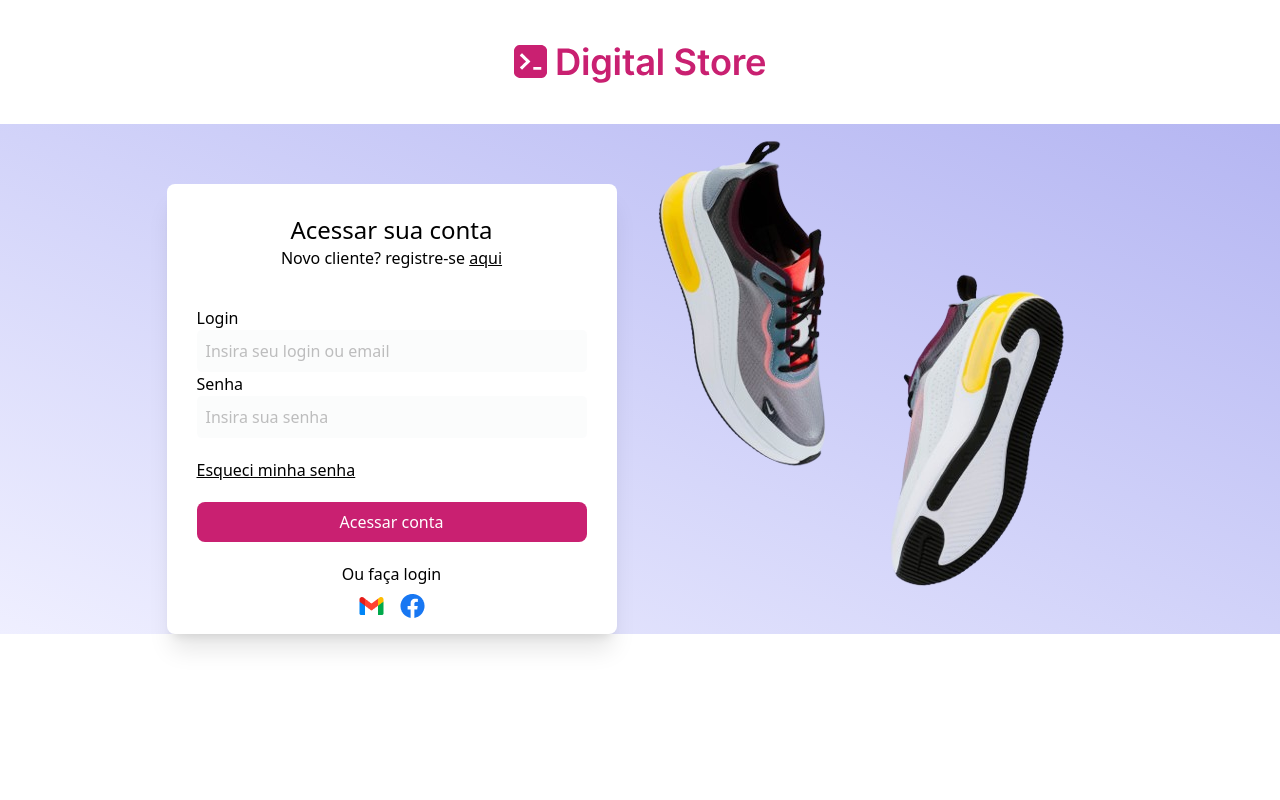
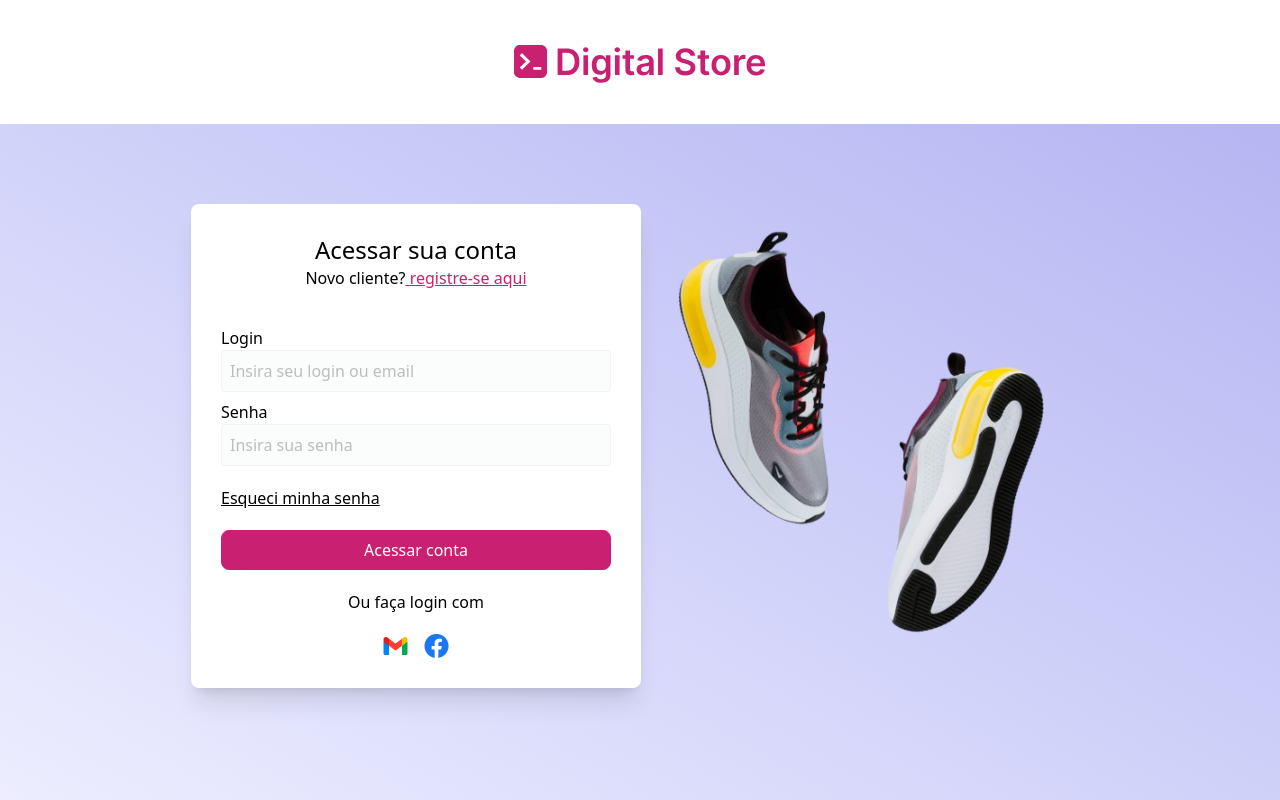
Before and after one commit to Fbr-bn/react-dripstore, a React (Vite) app: page /login in a window 1280 px wide. Shown: the top 800 px of the page. Built offline with nearby package versions, Linux system fonts and the light colour scheme.

Commit message:
criação de navegação e correção de design

```diff
--- a/src/main.jsx
+++ b/src/main.jsx
@@ -9,6 +9,7 @@ import FormAccount from "./pages/FormAccount";
 import AccountLogin from "./pages/AccountLogin";
 import AccoutCreate from "./pages/AccountCreate";
 import { Navigate } from "react-router-dom";
+import MyInformation from "./pages/MyInformation";
 
 
 ReactDOM.createRoot(document.getElementById("root")).render(
@@ -23,6 +24,7 @@ ReactDOM.createRoot(document.getElementById("root")).render(
         <Route path="/product-details" element={<ProductDetails />} />
         <Route path="/my-orders" element={<MyOrders />} />
         <Route path="/confirmation" element={<PageConfirmation />} />
+        <Route path="/my-information" element={<MyInformation />} />
       </Routes>
     </BrowserRouter>
   </React.StrictMode>
--- a/src/pages/AccountCreate.jsx
+++ b/src/pages/AccountCreate.jsx
@@ -1,58 +1,76 @@
+import React from "react";
+import { Link } from "react-router-dom"; // Importando o Link para navegação
 import LogoHeader from "../assets/logo-header.svg";
-import LogoEmail from "../assets/gmail.png"
-import LogoFacebook from "../assets/facebook.login.png"
-import TenisLogin4 from "../assets/tenislogin4.png"
+import LogoEmail from "../assets/gmail.png";
+import LogoFacebook from "../assets/facebook.login.png";
+import TenisLogin4 from "../assets/tenislogin4.png";
+import Footer from "../components/Footer";
 
-
-export default function AccoutCreate(){
-    return(
+export default function AccountCreate() {
+  return (
+    <>
       <div className="flex flex-col items-center justify-center">
-             <header className="bg-white w-full flex justify-center items-cente p-5 xl:p-10 xl:flex xl:justify-start xl:h-[]">
-        <div className="flex items-center justify-center flex-1 space-x-4">
-            <img src={LogoHeader} alt=""
-            className="w-50 xl:absolute xl:top-[px] xl:left-[70px] xl:w-[253px] xl:h-[44px]"/>
+        <header className="flex w-full items-center justify-center p-5 xl:p-10">
+          <div className="flex flex-1 items-center justify-center space-x-4">
+            <img
+              src={LogoHeader}
+              alt="DripStore Logo"
+              className="w-50 xl:w-[253px] xl:h-[44px]"
+            />
           </div>
         </header>
-    <div className="bg-linear-to-bl from-[#b5b6f2] to-[#efefff] w-full">
-        <div className="flex items-center justify-center  ">
-            <div className="bg-white flex flex-col  w-[315px]
-                        h-[400px] top-[171px] left-[30px] p-[30px]
-                        rounded-lg shadow-xl mt-15 gap-5 md:w-[500px] md:h-[400px]">
+
+        {/* A classe py-10 e pb-20 foi adicionada aqui para criar o espaçamento */}
+        <div className="w-full bg-gradient-to-bl from-[#b5b6f2] to-[#efefff] py-10 pb-20">
+          <div className="flex items-center justify-center">
+            <div className="flex h-auto w-[315px] flex-col gap-5 rounded-lg bg-white p-[30px] shadow-xl md:h-auto md:w-[500px]">
               <div>
-                    <h2 className="text-2xl flex justify-center items-center">Crie sua conta </h2>
-                    <h3 className="text-center mb-4">
-                        Já possui uma conta? Entre <a href="#" className=" underline cursor-pointer hover:text-[#C92071]"> aqui</a>
+                <h2 className="text-center text-2xl">Crie sua conta</h2>
+                <h3 className="mb-4 text-center">
+                  Já possui uma conta?
+                  {/* Link funcional para a página de login */}
+                  <Link to="/login" className="cursor-pointer text-[#C92071] underline hover:text-pink-700">
+                    {" "}
+                    Entre aqui
+                  </Link>
                 </h3>
               </div>
 
               <div>
-                    <p>Email </p>
-                    <input type="text" name="email" id="email"
-                    placeholder="Insira seu login ou email" className="opacity-50 w-full p-2 border bg-gray-200 border-gray-50 rounded
-                    focus:outline-none focus:ring-2 focus:ring-pink-400"/>
-
+                <p>Email</p>
+                <input
+                  type="text"
+                  name="email"
+                  id="email"
+                  placeholder="Insira seu login ou email"
+                  className="w-full rounded border border-gray-200 bg-gray-50 p-2 opacity-50 focus:outline-none focus:ring-2 focus:ring-pink-400"
+                />
               </div>
 
               <div>
-                    <button type="submit" className="text-white bg-[#C92071] bordeR-[#C92071]
-                    cursor-pointer w-full h-[40px] rounded-lg">Criar conta</button>
+                <button
+                  type="submit"
+                  className="h-[40px] w-full cursor-pointer rounded-lg border border-[#C92071] bg-[#C92071] text-white"
+                >
+                  Criar conta
+                </button>
               </div>
-                <h3 className="flex justify-center items-center">Ou faça login</h3>
-                <div className="flex justify-center items-center gap-4 h-[0px] ">
-                    <img src={LogoEmail} alt="" className="cursor-pointer"/>
-                    <img src={LogoFacebook} alt="" className="cursor-pointer"/>
-
+              <h3 className="flex items-center justify-center">
+                Ou faça login com
+              </h3>
+              <div className="flex h-auto items-center justify-center gap-4">
+                <img src={LogoEmail} alt="Login com Gmail" className="cursor-pointer" />
+                <img src={LogoFacebook} alt="Login com Facebook" className="cursor-pointer" />
+              </div>
             </div>
 
-
-            </div>
-                <div className="md:flex md:flex-row  md:block hidden ">
-                    <img src={TenisLogin4}alt="" className=""/>
+            <div className="hidden md:block">
+              <img src={TenisLogin4} alt="Imagem de um tênis" className="max-w-md" />
             </div>
           </div>
         </div>
       </div>
-
-
-    )
+      <Footer />
+    </>
+  );
 }
--- a/src/pages/AccountLogin.jsx
+++ b/src/pages/AccountLogin.jsx
@@ -1,57 +1,98 @@
+import { Link } from "react-router-dom";
+import LogoFacebook from "../assets/facebook.login.png";
 import LogoHeader from "../assets/logo-header.svg";
-import LogoEmail from "../assets/gmail.png"
-import LogoFacebook from "../assets/facebook.login.png"
-import TenisLogin4 from "../assets/tenislogin4.png"
+import LogoEmail from "../assets/gmail.png";
+import TenisLogin4 from "../assets/tenislogin4.png";
+import Footer from "../components/Footer";
 
-export default function AccountLogin(){
-    return(
-        <div className="  flex flex-col items-center justify-center">
-            <header className="bg-white w-full flex justify-center items-cente p-5 xl:p-10 xl:flex xl:justify-start xl:h-[]">
-        <div className="flex items-center justify-center flex-1 space-x-4">
-            <img src={LogoHeader} alt="" className="w-50 xl:absolu
-            te xl:top-[px] xl:left-[70px] xl:w-[253px] xl:h-[44px]"/>
+export default function AccountLogin() {
+  return (
+    <>
+      <div className="flex flex-col items-center justify-center">
+        <header className="flex w-full items-center justify-center p-5 xl:p-10">
+          <div className="flex flex-1 items-center justify-center space-x-4">
+            <img
+              src={LogoHeader}
+              alt=""
+              className="w-50 xl:h-[44px] xl:w-[253px]"
+            />
           </div>
         </header>
-    <div className=" bg-linear-to-bl from-[#b5b6f2] to-[#efefff] w-full">
-        <div className="flex items-center justify-center ">
-            <div className=" bg-white flex flex-col  w-[315px]
-                        h-[450px] top-[171px] left-[30px] p-[30px]
-                        rounded-lg shadow-xl mt-15 gap-5 md:w-[450px] md:h-[450px]">
+
+        {/* A MUDANÇA ESTÁ AQUI:
+          Em vez de margin (mb-), usamos padding (py- ou pb-).
+          A classe py-10 md:py-20 já adiciona um bom espaçamento.
+          Para aumentar, basta aumentar esses números.
+          Ex: py-10 md:py-20 pb-20 md:pb-40
+        */}
+        <div className="w-full bg-gradient-to-bl from-[#b5b6f2] to-[#efefff] py-10 md:py-20 pb-20 md:pb-40">
+          <div className="flex items-center justify-center">
+            <div className="flex h-auto w-[315px] flex-col gap-5 rounded-lg bg-white p-[30px] shadow-xl md:h-auto md:w-[450px]">
               <div>
-                    <h2 className="text-2xl flex justify-center items-center">Acessar sua conta </h2>
-                    <h3 className="text-center mb-4">
-                        Novo cliente? registre-se <a href="#" className=" underline cursor-pointer hover:text-[#C92071]"> aqui</a>
+                <h2 className="text-center text-2xl">Acessar sua conta</h2>
+                <h3 className="mb-4 text-center">
+                  Novo cliente?
+                  <Link
+                    to="/create"
+                    className="cursor-pointer text-[#C92071] underline hover:text-pink-700"
+                  >
+                    {" "}
+                    registre-se aqui
+                  </Link>
                 </h3>
               </div>
-
               <div>
-                    <p>Login </p>
-                    <input type="text" name="email" id="email"
+                <p>Login</p>
+                <input
+                  type="text"
+                  name="email"
+                  id="email"
                   placeholder="Insira seu login ou email"
-                    className="opacity-50 w-full p-2 border bg-gray-50 border-gray-50 rounded
-                    focus:outline-none focus:ring-2 focus:ring-pink-400"/>
-                    <p>Senha</p>
-                    <input type="password" name="password" id="password"
+                  className="w-full rounded border border-gray-200 bg-gray-50 p-2 opacity-50 focus:outline-none focus:ring-2 focus:ring-pink-400"
+                />
+                <p className="mt-2">Senha</p>
+                <input
+                  type="password"
+                  name="password"
+                  id="password"
                   placeholder="Insira sua senha"
-                     className="opacity-50 w-full p-2 border bg-gray-50 border-gray-50 rounded
-                    focus:outline-none focus:ring-2 focus:ring-pink-400"/>
+                  className="w-full rounded border border-gray-200 bg-gray-50 p-2 opacity-50 focus:outline-none focus:ring-2 focus:ring-pink-400"
+                />
               </div>
-                <a href="#" className="cursor-pointer underline hover:hover:text-[#C92071]">Esqueci minha senha </a>
+              <a href="#" className="cursor-pointer underline hover:text-[#C92071]">
+                Esqueci minha senha
+              </a>
               <div>
-                    <button type="submit" className="text-white bg-[#C92071] bordeR-[#C92071]
-                    cursor-pointer w-full h-[40px] rounded-lg">Acessar conta</button>
+                <button
+                  type="submit"
+                  className="h-[40px] w-full cursor-pointer rounded-lg border border-[#C92071] bg-[#C92071] text-white"
+                >
+                  Acessar conta
+                </button>
               </div>
-                <h3 className="flex justify-center items-center">Ou faça login</h3>
-                <div className="flex justify-center items-center gap-4 h-[0px] ">
-                    <img src={LogoEmail} alt="" className="cursor-pointer"/>
-                    <img src={LogoFacebook} alt="" className="cursor-pointer"/>
+              <h3 className="flex items-center justify-center">
+                Ou faça login com
+              </h3>
+              <div className="flex h-auto items-center justify-center gap-4">
+                <img
+                  src={LogoEmail}
+                  alt="Login com Gmail"
+                  className="cursor-pointer"
+                />
+                <img
+                  src={LogoFacebook}
+                  alt="Login com Facebook"
+                  className="cursor-pointer"
+                />
               </div>
             </div>
-            <div className="md:flex md:flex-row  md:block hidden ">
-                <img src={TenisLogin4} alt="" className=" "/>
+            <div className="hidden md:block">
+              <img src={TenisLogin4} alt="Imagem de um tênis" className="max-w-md" />
             </div>
           </div>
         </div>
       </div>
-    )
+      <Footer />
+    </>
+  );
 }
```
Also changed, not shown: src/components/HeaderMobile.jsx (+12 -12 lines), src/components/SidebarMenu.jsx (+28 -7 lines), src/pages/MyInformation.jsx (+66 -0 lines). Lines whose indentation alone changed are shown as unchanged.
